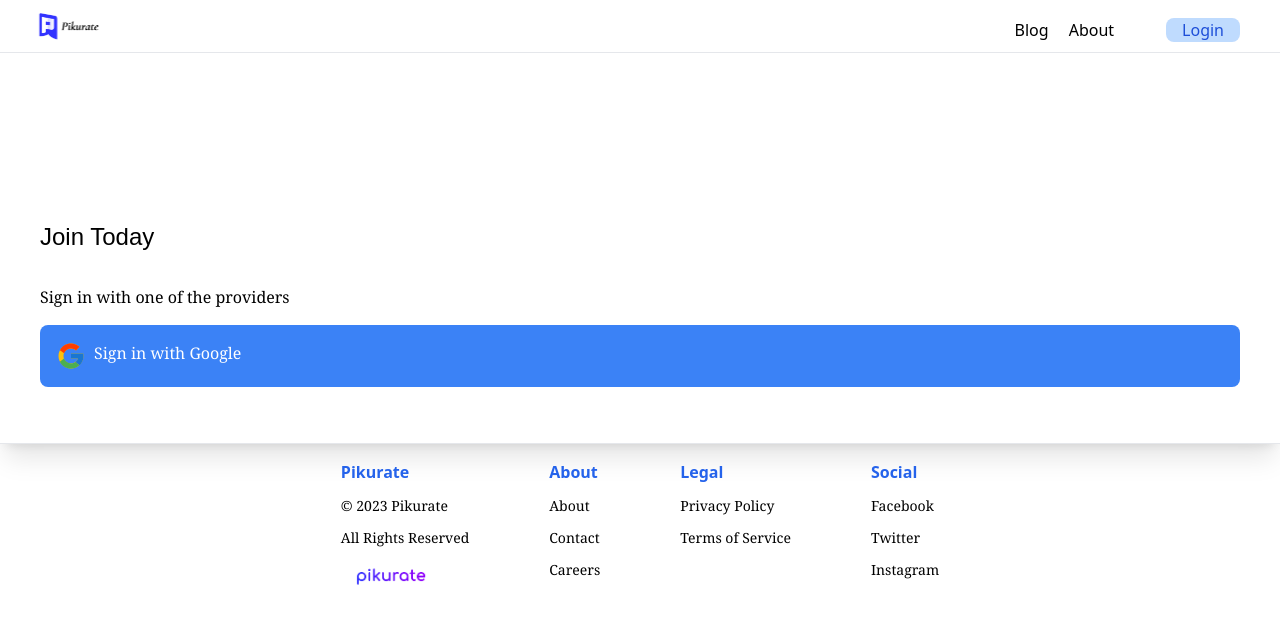
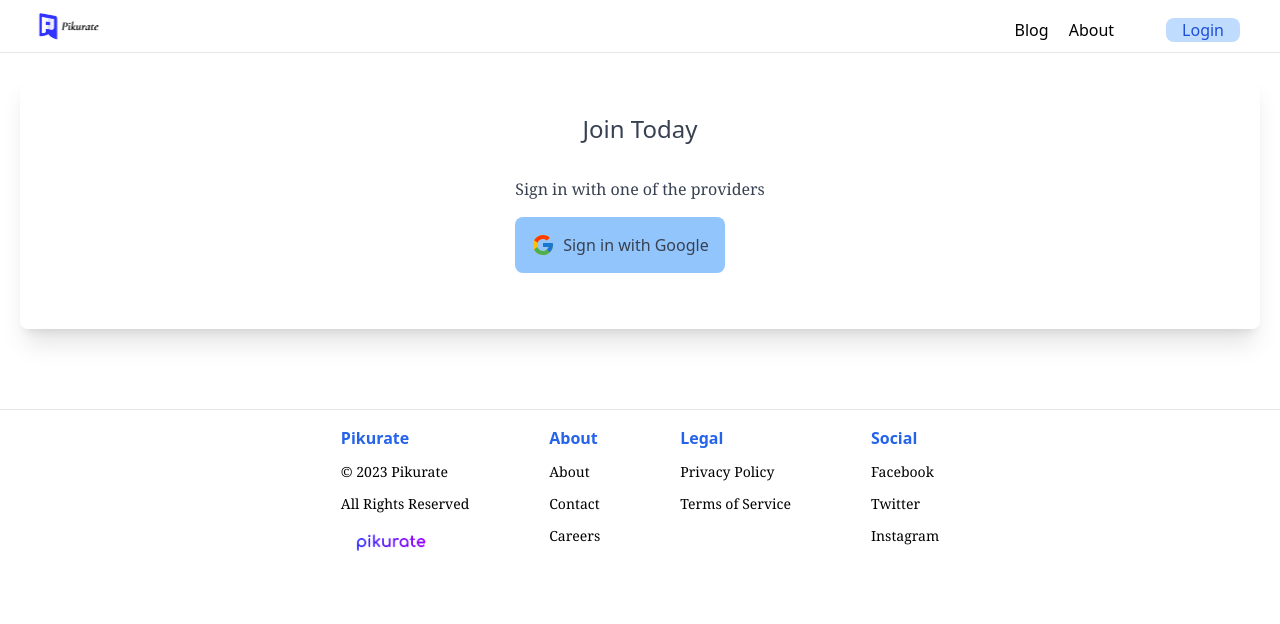
Before and after one commit to mbrndt/pikurateBlog, a Next.js app: page /auth/login in a window 1280 px wide. Shown: the top 624 px of the page. Built offline with nearby package versions, Linux system fonts and the light colour scheme; no server answers.

Commit message:
feat: login complete

```diff
--- a/package.json
+++ b/package.json
@@ -14,6 +14,7 @@
     "autoprefixer": "10.4.14",
     "cloudinary": "^1.37.0",
     "countapi-js": "^1.0.2",
+    "dot-env": "^0.0.1",
     "dotenv": "^16.1.4",
     "eslint": "8.41.0",
     "eslint-config-next": "13.4.3",
--- a/src/app/auth/login/page.jsx
+++ b/src/app/auth/login/page.jsx
@@ -1,28 +1,34 @@
+"use client";
+
 import { FcGoogle } from "react-icons/fc";
 import { signInWithPopup, GoogleAuthProvider } from "firebase/auth";
 import { auth } from "src/app/firebase.js";
+import { useRouter } from "next/navigation";
+
 export default function Login() {
+	const router = useRouter();
 	//Sign in with google
 	const googleProvider = new GoogleAuthProvider();
-	const googleSignIn = async () => {
+	const GoogleLogin = async () => {
 		try {
 			const result = await signInWithPopup(auth, googleProvider);
-			const credential = GoogleAuthProvider.credentialFromResult(result);
-			const token = credential.accessToken;
-			const user = result.user;
-			console.log(user);
+			console.log(result.user);
+			router.push("/");
 		} catch (error) {
 			console.log(error);
 		}
 	};
 
 	return (
-		<div className="shadow-xl mt-32 p-10 text-gray-7">
-			<h1 className="text-2xl font-medium">Join Today</h1>
+		<div className="shadow-xl mx-5 mt-32 md:mt-5 md:mb-20 p-10 text-gray-700 rounded-lg md:flex md:flex-col md:items-center ">
+			<h2 className="text-2xl font-sans font-medium">Join Today</h2>
 			<div className="py-4">
 				<h3 className="py-4">Sign in with one of the providers</h3>
-				<button className="text-white bg-blue-500 w-full font-medium rounded-lg flex align-middle p-4">
-					<FcGoogle className="mr-2" size={30} />
+				<button
+					onClick={GoogleLogin}
+					className="text-gray-700 bg-blue-300 font-sans w-fit font-medium rounded-lg flex align-middle p-4 gap-2"
+				>
+					<FcGoogle className="text-2xl" />
 					Sign in with Google
 				</button>
 			</div>
--- a/src/app/firebase.js
+++ b/src/app/firebase.js
@@ -3,15 +3,15 @@
 import { getAnalytics } from "firebase/analytics";
 import { getAuth } from "firebase/auth";
 import { getFirestore } from "firebase/firestore";
-import * as admin from "firebase-admin";
+
 // TODO: Add SDKs for Firebase products that you want to use
 // https://firebase.google.com/docs/web/setup#available-libraries
 
 // Your web app's Firebase configuration
 // For Firebase JS SDK v7.20.0 and later, measurementId is optional
 const firebaseConfig = {
-	apiKey: process.env.NEXT_PUBLIC_API_KEY,
-	authDomain: process.env.FIREBASE_AUTH_DOMAIN,
+	apiKey: process.env.NEXT_PUBLIC_FIREBASE_API_KEY,
+	authDomain: process.env.NEXT_PUBLIC_FIREBASE_AUTH_DOMAIN,
 	projectId: process.env.FIREBASE_PROJECT_ID,
 	storageBucket: process.env.FIREBASE_STORAGE_BUCKET,
 	messagingSenderId: process.env.FIREBASE_MESSAGING_SENDER_ID,
@@ -19,18 +19,7 @@
 	measurementId: process.env.FIREBASE_MEASUREMENT_ID,
 };
 
-// if (!admin.apps.length) {
-// 	admin.initializeApp({
-// 		credential: admin.credential.cert({
-// 			projectId: process.env.NEXT_PUBLIC_FIREBASE_PROJECT_ID,
-// 			clientEmail: process.env.FIREBASE_CLIENT_EMAIL,
-// 			privateKey: process.env.FIREBASE_PRIVATE_KEY.replace(/\\n/g, "\n"),
-// 		}),
-// 	});
-// }
-
 // Initialize Firebase
 const app = initializeApp(firebaseConfig);
 export const auth = getAuth();
-const analytics = getAnalytics(app);
 export const db = getFirestore(app);
```
Also changed, not shown: 2 other files (tests, documents, lock files or other folders).
